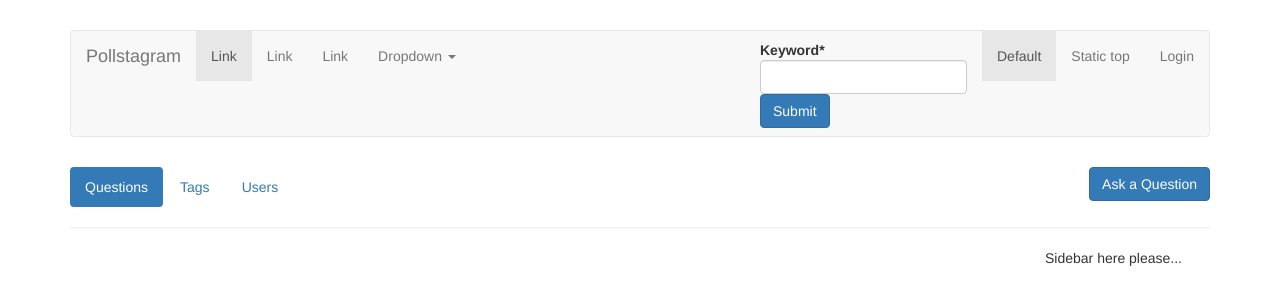
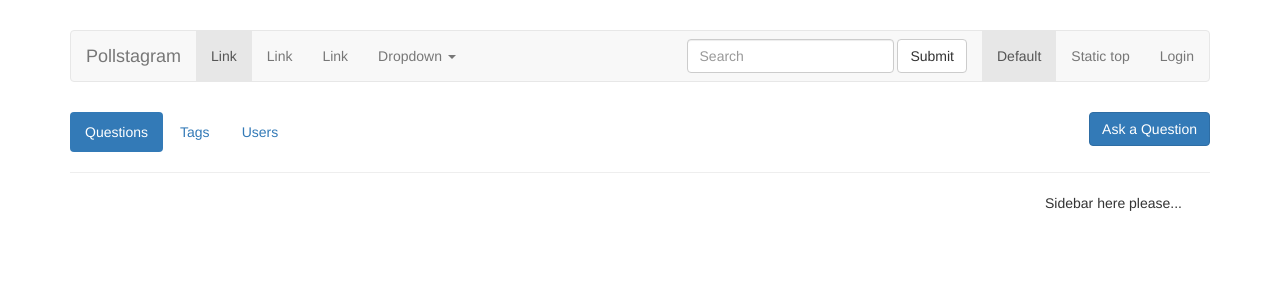
Before and after one commit to pollstagram/pollstagram, a Django app: page / in a window 1280 px wide. Shown: the top 305 px of the page. Run offline with Django 3.2, Linux system fonts and the light colour scheme; data that the repository does not hold is empty; some libraries are stand-ins or nearby versions.

Commit message:
fixed generic listview

```diff
--- a/poll/forms.py
+++ b/poll/forms.py
@@ -1,29 +1,11 @@
 from pagedown.widgets import AdminPagedownWidget, PagedownWidget
-from django.forms import Form, ModelForm, Textarea, CharField
+from django.forms import Form, ModelForm, Textarea, CharField, TextInput
 from django.forms.models import inlineformset_factory
-from crispy_forms.helper import FormHelper
-from crispy_forms.layout import Layout, Div, ButtonHolder, Submit, Field
 
 from models import Question, Choice, Answer
 
 class QuestionSearchForm(Form):
-    keyword = CharField()
-
-    def __init__(self, *args, **kwargs):
-        super(QuestionSearchForm, self).__init__(*args, **kwargs)
-        self.helper = FormHelper()
-        self.helper.form_class = 'navbar-form navbar-right'
-        self.helper.form_role = 'search'
-        self.helper.form_method = 'get'
-        self.helper.layout = Layout(
-            Div(
-                Field('keyword'),
-                css_id = 'form-group'
-            ),
-            ButtonHolder(
-                Submit('submit', 'Submit', css_class='btn btn-default')
-            )
-        )
+    keyword = CharField(widget=TextInput(attrs={'class': 'form-control', 'placeholder': 'Search', 'type': 'text'}))
 
 class QuestionForm(ModelForm):
     class Meta:
@@ -37,7 +19,6 @@ class ChoiceForm(ModelForm):
         fields = ('content_markdown',)
         widgets = {'content_markdown': Textarea(attrs={'rows':3, 'cols':10}),}
 
-
 class AnswerForm(ModelForm):
     class Meta:
         model = Answer
--- a/pollstagram/urls.py
+++ b/pollstagram/urls.py
@@ -35,5 +35,5 @@ urlpatterns = patterns('',
     (r'^accounts/', include('registration.backends.default.urls')),
 
     # Display a user account
-    url(r'^users/(?P<username>\w+)/$', views.PollDetailView.as_view(), name='poll_detail'),
+    url(r'^users/(?P<username>\w+)/$', views.PollDetailView.as_view()),
 )
--- a/templates/includes/nav.html
+++ b/templates/includes/nav.html
@@ -50,7 +50,13 @@
 		{% endif %}
     </ul>
 	{% if search_form %}
-	{% crispy search_form %}
+	<form class="navbar-form navbar-right" role="search">
+	 <div class="form-group">
+		{{ search_form.keyword }}
+	    <!--<input type="text" class="form-control" placeholder="Search" name="keyword"> -->
+	 </div>
+	 <button type="submit" class="btn btn-default" name="search" value="search">Submit</button>
+	</form>
 	{% endif %}
   </div><!--/.nav-collapse -->
 </div>
--- a/templates/poll/question_list.html
+++ b/templates/poll/question_list.html
@@ -17,7 +17,8 @@
 {% endfor %}
 </div>
 {% if is_paginated %}
-<ul class="pagination">
+	<div class="text-center">
+		<ul class="pagination center">
 			{% if page_obj.has_previous %}
 				<li ><a href="?page={{ page_obj.previous_page_number }}">&laquo;</a></li>
 			{% else %}
@@ -31,10 +32,11 @@
 					{% endifequal %}
 			{% endfor %}
 			{% if page_obj.has_next %}
-	<li ><a href="?page={{ page_obj.next_page_number }}">&raquo;</a></li>
+				<li><a href="?page={{ page_obj.next_page_number }}">&raquo;</a></li>
 			{% else %}
 				<li class="disabled"><a>&raquo;</a></li>
 			{% endif %}
 		</ul>
+	</div>
 {% endif %}
 {% endblock %}
```
Lines whose indentation alone changed are shown as unchanged.
